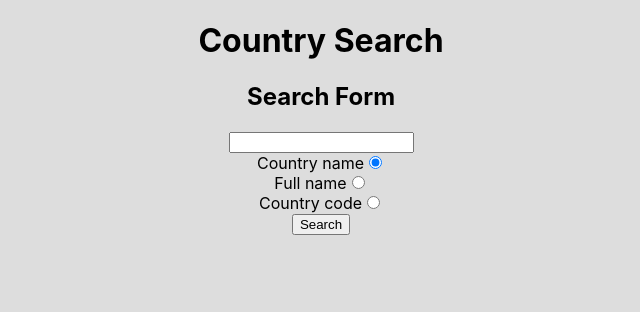
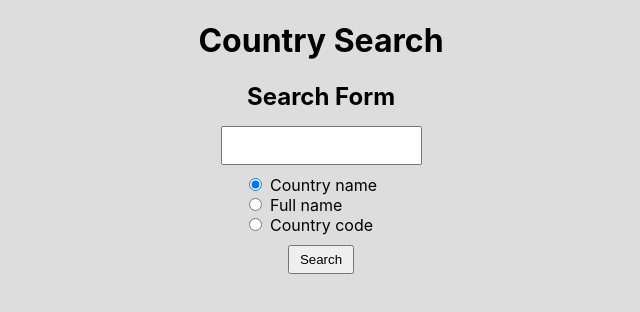
Before and after one commit to zetterlund/country-search, a React (Create React App) app in the folder webroot/react/: page / in a window 1280 px wide. Shown: the top 312 px of the page, without its empty margins (319-959 px from the left). Built offline with nearby package versions, Linux system fonts and the light colour scheme; the HTML template or start-up script is replaced by a standard one.

Commit message:
Improve Search Form CSS

```diff
--- a/webroot/react/src/components/SearchForm.js
+++ b/webroot/react/src/components/SearchForm.js
@@ -35,7 +35,6 @@ function SearchForm(props) {
         />
         <div id="search-type-selection">
           <div>
-            <label>Country name</label>
             <input
               type="radio"
               value="country-name"
@@ -43,9 +42,9 @@ function SearchForm(props) {
               onChange={handleChange}
               checked={searchType === "country-name"}
             />
+            <label>Country name</label>
           </div>
           <div>
-            <label>Full name</label>
             <input
               type="radio"
               value="full-name"
@@ -53,9 +52,9 @@ function SearchForm(props) {
               onChange={handleChange}
               checked={searchType === "full-name"}
             />
+            <label>Full name</label>
           </div>{" "}
           <div>
-            <label>Country code</label>
             <input
               type="radio"
               value="country-code"
@@ -63,6 +62,7 @@ function SearchForm(props) {
               onChange={handleChange}
               checked={searchType === "country-code"}
             />
+            <label>Country code</label>
           </div>
         </div>
         <button type="submit">Search</button>
--- a/webroot/react/src/css/main.css
+++ b/webroot/react/src/css/main.css
@@ -37,6 +37,30 @@ body {
   display: block;
 }
 
+h2 {
+  margin-top: 5px;
+  margin-bottom: 5px;
+}
+
+/* --- Search form --- */
+input[type="text"] {
+  padding: 10px;
+  margin-top: 10px;
+  margin-bottom: 10px;
+}
+#search-type-selection label {
+  display: inline-block;
+  min-width: 8rem;
+  margin-left: 5px;
+  text-align: left;
+}
+button[type="submit"] {
+  padding: 5px 10px;
+  margin-top: 10px;
+  margin-bottom: 10px;
+}
+/* ------------------- */
+
 /*
 #team-selection {
   input {
```
